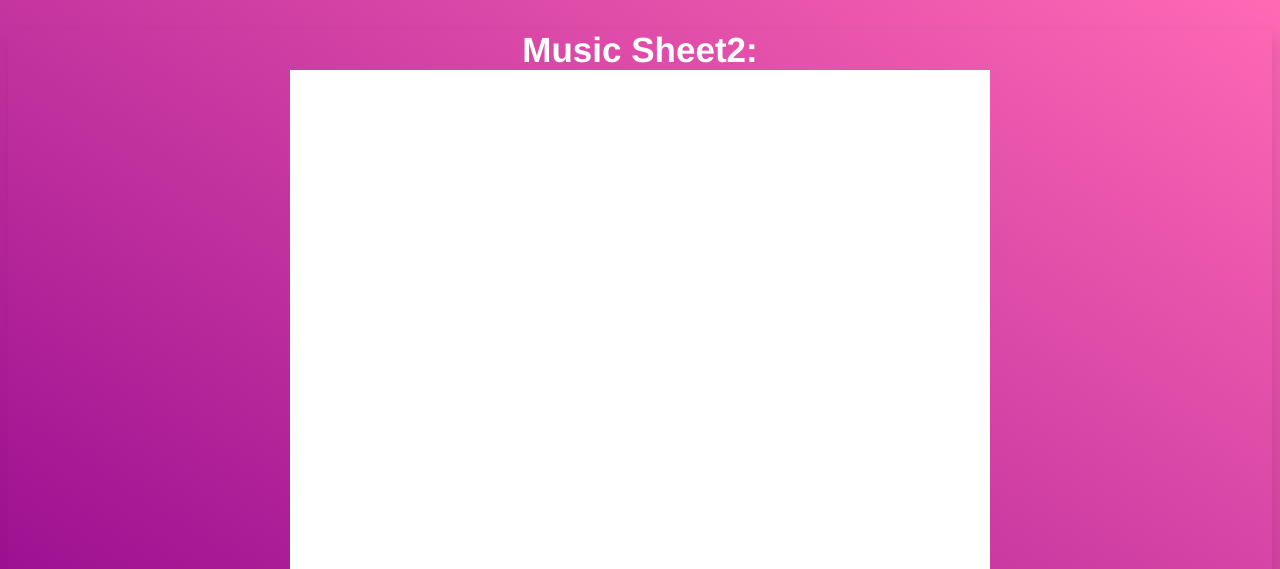
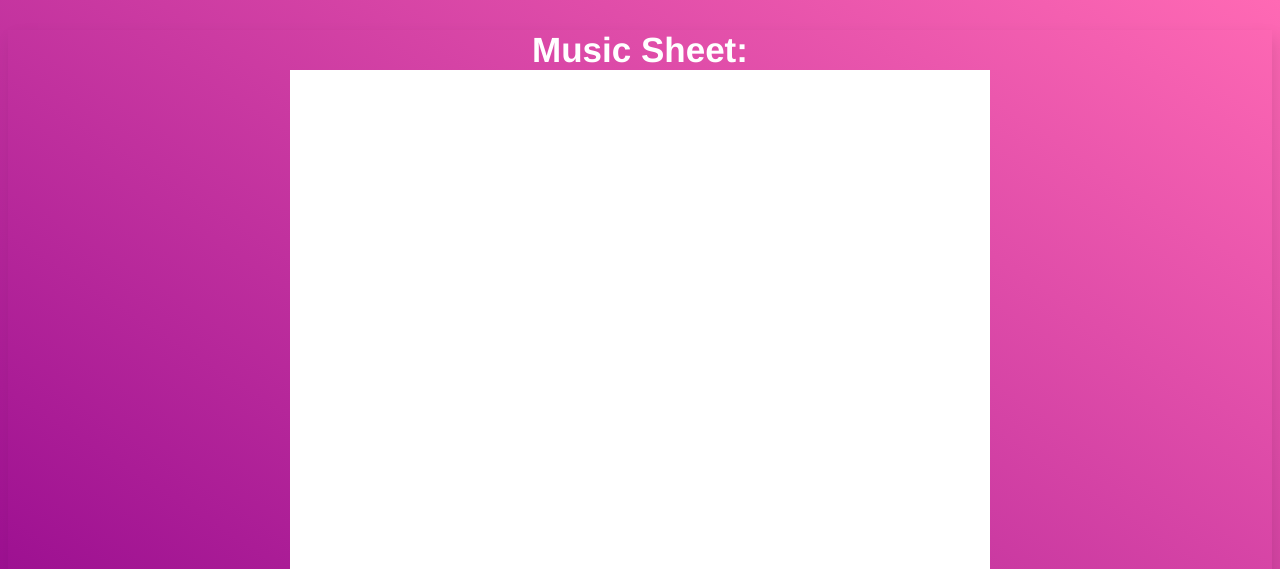
Before and after one commit to A-Aidyn/junctionX2020, a Django app: page /result/ in a window 1280 px wide. Shown: the top 569 px of the page. Run offline with Django 3.2, Linux system fonts and the light colour scheme.

Commit message:
minor change

```diff
--- a/musicConv/main/templates/main/RES.html
+++ b/musicConv/main/templates/main/RES.html
@@ -12,7 +12,7 @@
 </head>
 <body class="grad">
     <div>
-        <h2 class="tutorial">Music Sheet2:</h2>
+        <h2 class="tutorial">Music Sheet:</h2>
     </div>
 
     <div class="square">
```
